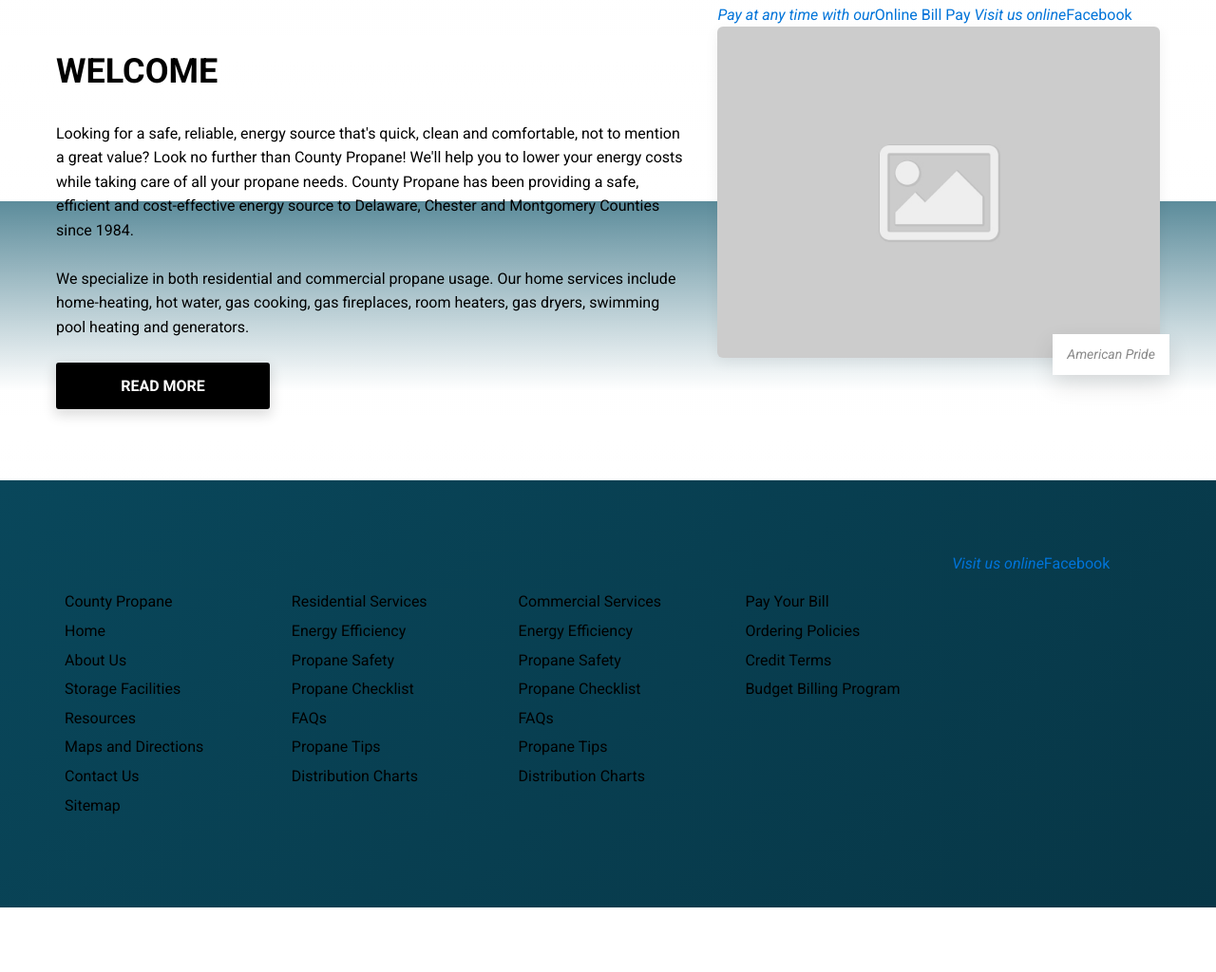
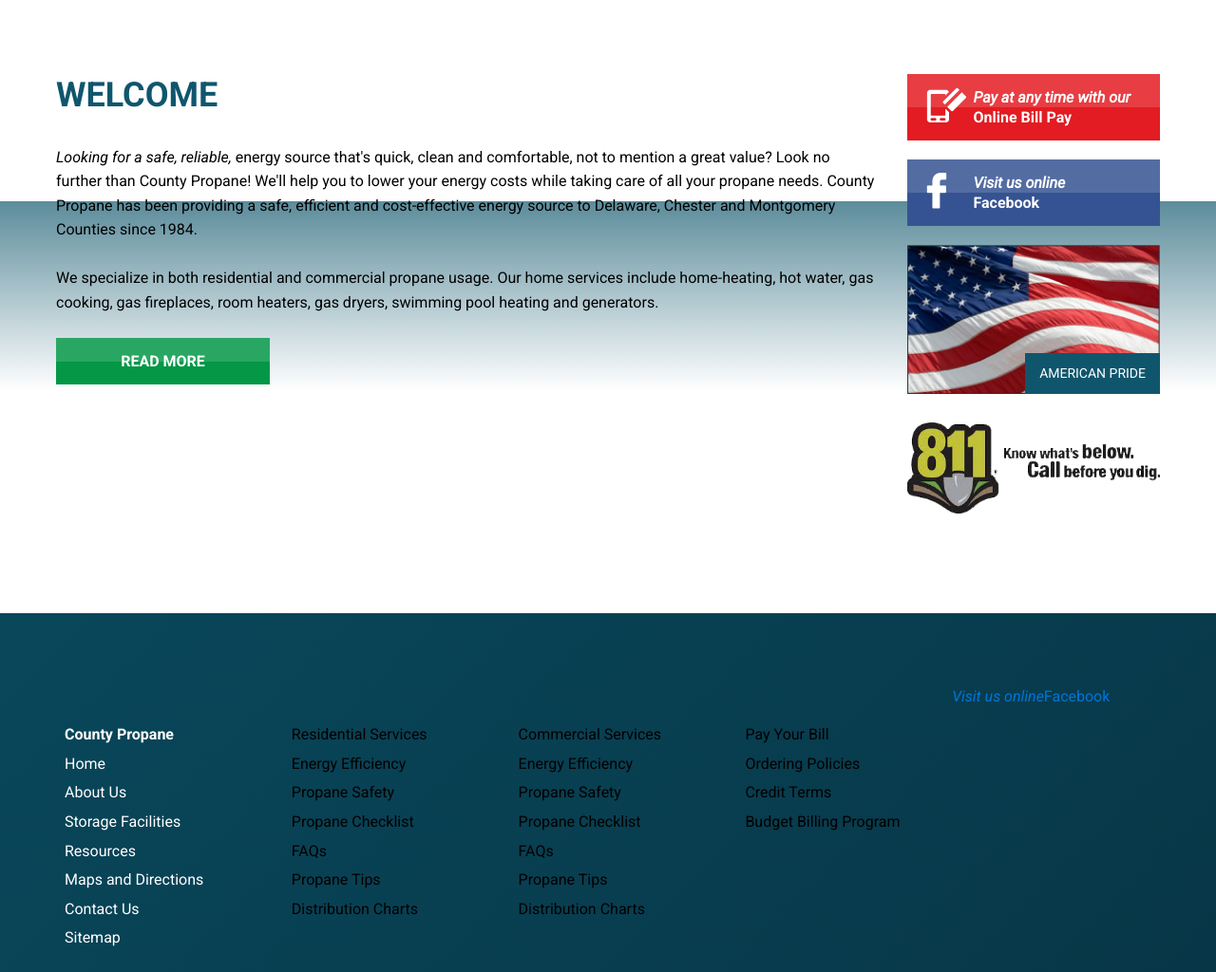
Before and after one commit to katya-allengoel/county-propane-responsive, a website: page app/index.html in a window 1280 px wide. Shown: the part 997-2021 px from the top of the page at 95% size. Before the commit the page ends 1953 px from the top, so only its background shows below. Drawn offline with nearby package versions, Linux system fonts and the light colour scheme.

Commit message:
main section and sidebar complete

```diff
--- a/app/assets/styles/2-base/_typography.css
+++ b/app/assets/styles/2-base/_typography.css
@@ -13,7 +13,7 @@ h3,
 h4,
 h5,
 h6 {
-    color:#000;
+    color:$primaryColor;
     font-weight:800;
     font-family: $primaryFont;
 }
--- a/app/assets/styles/4-modules/_4-modules.css
+++ b/app/assets/styles/4-modules/_4-modules.css
@@ -9,6 +9,7 @@
 @import "_list--arrow";
 @import "_quote";
 @import "_section";
+@import "_sidebar";
 @import "_square-gallery";
 @import "_text-link";
 @import "_two-column";
--- a/app/assets/styles/4-modules/_box.css
+++ b/app/assets/styles/4-modules/_box.css
@@ -39,15 +39,10 @@
     }
 
     &__image {
-
-
         & img{
                 width: 100%;
-
             }
     }
-
-
 
     &__button{
         position: absolute;
@@ -59,6 +54,7 @@
         text-transform: uppercase;
         background-color: rgba(15, 86, 109, 0.7);
         transition: all ease 0.25s;
+        font-style: italic;
 
         & i{
             transition: all ease 0.25s;
--- a/app/assets/styles/4-modules/_btn.css
+++ b/app/assets/styles/4-modules/_btn.css
@@ -1,7 +1,7 @@
 .btn {
-    min-width:225px;
+    width:100%;
     padding:14px 20px;
-    border-radius:3px;
+    border-radius:0px;
 	border:0;
 	display: inline-block;
     color:#fff;
@@ -12,6 +12,16 @@
     text-align:center;
     white-space:normal;
     transition:all 0.2s ease;
+
+    @mixin atSmall{
+    	width: auto;
+    	min-width: 225px;
+    }
+
+    &:hover{
+    	transform: translateY(-2px);
+    	box-shadow: 0 15px 35px 0 rgba(0,0,0,0.12);
+    }
 
 	&--primary {
 		background-color:$primaryColor;
@@ -62,6 +72,46 @@
 		}
 	}
 
+	&--green{
+		background-color: #039746;
+	}
+
+	&--red{
+		background-color: #e31b22;
+	}
+
+	&--blue{
+		background-color: #355392;
+	}
+
+	&--glare{
+		position: relative;
+		color: #ffffff;
+
+		&:after{
+			content: "";
+			position: absolute;
+			width: 100%;
+			height: 50%;
+			top:0;
+			left:0;
+			background-color: rgba(255,255,255,0.15);
+			transition: all ease 0.25s;
+
+
+		}
+
+		&:hover{
+			color: #fff;
+
+			&:after{
+				height: 100%;
+				background-color: rgba(255,255,255,0.05);
+			}
+		}
+
+	}
+
 	&--full {
 		width:100%;
 	}
@@ -81,8 +131,18 @@
 	}
 
 	&--icon-left {
-		& > .fa {
-			margin-right:10px;
+		text-align: left;
+		padding-left: 70px;
+		text-transform: none;
+
+		& > i {
+			display: block;
+		}
+
+		& > img {
+			position: absolute;
+			left: 20px;
+			max-height: 50px;
 		}
 	}
 
--- a/app/assets/styles/4-modules/_figures.css
+++ b/app/assets/styles/4-modules/_figures.css
@@ -1,23 +1,21 @@
 .figure {
-    position: relative;;
+    position: relative;
     > img {
-        border-radius:6px;
-        box-shadow:0 5px 15px rgba(0,0,0,0.06);
+        border-radius:0px;
+      /*  box-shadow:0 5px 15px rgba(0,0,0,0.06);*/
     }
 
     > figcaption {
-        position: relative;
+        position: absolute;
         z-index:2;
-        transform:
-            translateY(-25px)
-            translateX(10px);
-        background-color:#fff;
-        box-shadow:0 10px 25px 0 rgba(0,0,0,0.12);
+        background-color: $primaryColor;
         padding:10px 15px;
         max-width:90%;
         float:right;
         font-size:0.875em;
-        font-style:italic;
-        color:#888;
+        color:#fff;
+        text-transform: uppercase;
+        bottom:0;
+        right:0;
     }
 }
--- a/app/assets/styles/4-modules/_footer.css
+++ b/app/assets/styles/4-modules/_footer.css
@@ -6,6 +6,22 @@
 		width: 100%;
 		display: inline-block;
 		float: left;
+
+		&__list{
+
+			& li a {
+				color: #ffffff;
+
+				&:hover, &:focus, &:active{
+					color: $orange;
+				}
+			}
+
+			& > li:first-of-type{
+			font-weight: 700;
+			color: #ffffff;
+			}
+		}
 
 
 		@mixin atSmall{
--- a/app/assets/styles/4-modules/_section.css
+++ b/app/assets/styles/4-modules/_section.css
@@ -10,6 +10,10 @@
 
 	&--no-padding {
 		padding:0px!important;
+	}
+
+	&--no-padding-bottom {
+		padding-bottom:0px!important;
 	}
 
 	&--small {
--- /dev/null
+++ b/app/assets/styles/4-modules/_sidebar.css
@@ -0,0 +1,24 @@
+.sidebar {
+	width: 100%;
+
+	@mixin atSmall {
+		max-width: 400px;
+	}
+
+	& > .btn {
+		margin-bottom: 20px;
+		width: 100%;
+		display: inline-block;
+	}
+
+	& figure {
+
+		margin-bottom: 30px;
+
+		& > img {
+		width: 100%;
+		}
+	}
+
+
+}
--- a/app/index.html
+++ b/app/index.html
@@ -148,9 +148,9 @@
 		</div>
 
 
+	<section class="section">
+	<main role="main">
 
-	<main role="main">
-		<section class="section">
 
 				<div class="grid">
 					<div class="grid__column grid__column--12 grid__column--6--sm grid__column--3--lg">
@@ -210,48 +210,55 @@
 				</div>
 
 
+				<div class="section section--no-padding-bottom">
 					<div class="grid">
-					<div class="grid__column grid__column--12 grid__column--7--md">
+						<div class="grid__column grid__column--12  grid__column--8--md grid__column--9--lg">
 							<!--<h5 class="preheadline alpha">About the Template</h5>-->
-						<h2 class="">WELCOME</h2>
+							<h2 class="alpha">WELCOME</h2>
 
 							<!--<p class="lead">Use this document as a way to quickly start any new project.</p>-->
-						<p>Looking for a safe, reliable, energy source that's quick, clean and comfortable, not to mention a great value? Look no further than County Propane! We'll help you to lower your energy costs while taking care of all your propane needs. County Propane has been providing a safe, efficient and cost-effective energy source to Delaware, Chester and Montgomery Counties since 1984.</p>
+							<p><i>Looking for a safe, reliable,</i> energy source that's quick, clean and comfortable, not to mention a great value? Look no further than County Propane! We'll help you to lower your energy costs while taking care of all your propane needs. County Propane has been providing a safe, efficient and cost-effective energy source to Delaware, Chester and Montgomery Counties since 1984.</p>
 							<p>We specialize in both residential and commercial propane usage. Our home services include home-heating, hot water, gas cooking, gas fireplaces, room heaters, gas dryers, swimming pool heating and generators. </p>
 
-						<a href="#" class="btn btn--secondary">Read More</a>
+							<a href="#" class="btn btn--glare btn--green">Read More</a>
 
 						</div>
-					<div class="grid__column grid__column--12 grid__column--5--md margin-top margin-top--medium">
-						<a href="" class="btn--red-gradient"><i>Pay at any time with our</i>Online Bill Pay</a>
-						<a href="" class="btn--blue-gradient"><i>Visit us online</i>Facebook</a>
+						<div class="grid__column grid__column--12 grid__column--4--md grid__column--3--lg margin-top margin-top--medium">
+							<div class="sidebar">
+								<a href="" class="btn btn--red btn--glare btn--icon-left"><img src="assets/images/bill-pay-icon.png" alt=""><i>Pay at any time with our</i>Online Bill Pay</a>
+								<a href="" class="btn btn--blue btn--glare btn--icon-left"><img src="assets/images/facebook-icon.png" alt=""><i>Visit us online</i>Facebook</a>
 								<figure class="figure">
-							<img src="/assets/images/placeholder.jpg" alt="">
+									<img src="/assets/images/american-flag.png" alt="flag of the United States of America">
 									<figcaption>American Pride</figcaption>
 								</figure>
+								<figure class="figure">
+									<img src="/assets/images/811.png" alt="">
+
+								</figure>
+							</div>
+						</div>
 					</div>
 		        </div>
 
 
 
+	</main>
 </section>
-	</main>
-
 	</div> <!--/page container-->
 </div><!--/body__background-->
 
 	<div class="section footer section--gradient-primary">
 		<div class="container--fluid">
 			<div class="footer__box">
-					<ul class="list">
+					<ul class="list footer__box__list">
 						<li>County Propane</li>
-						<li>Home</li>
-						<li>About Us</li>
-						<li>Storage Facilities</li>
-						<li>Resources</li>
-						<li>Maps and Directions</li>
-						<li>Contact Us</li>
-						<li>Sitemap</li>
+						<li><a href="">Home</a></li>
+						<li><a href="">About Us</a></li>
+						<li><a href="">Storage Facilities</a></li>
+						<li><a href="">Resources</a></li>
+						<li><a href="">Maps and Directions</a></li>
+						<li><a href="">Contact Us</a></li>
+						<li><a href="">Sitemap</a></li>
 					</ul>
 			</div>
 			<div class="footer__box">
--- a/app/temp/styles/styles.css
+++ b/app/temp/styles/styles.css
@@ -2013,7 +2013,7 @@ h3,
 h4,
 h5,
 h6 {
-    color:#000;
+    color:#0f566d;
     font-weight:800;
     font-family: 'Roboto', sans-serif;
 }
@@ -2846,7 +2846,6 @@ p {
 
 .box__image img{
                 width: 100%;
-
             }
 
 .box__button{
@@ -2860,6 +2859,7 @@ p {
         background-color: rgba(15, 86, 109, 0.7);
         -webkit-transition: all ease 0.25s;
         transition: all ease 0.25s;
+        font-style: italic;
     }
 
 .box__button i{
@@ -2945,9 +2945,9 @@ p {
             }
 
 .btn {
-    min-width:225px;
+    width:100%;
     padding:14px 20px;
-    border-radius:3px;
+    border-radius:0px;
 	border:0;
 	display: inline-block;
     color:#fff;
@@ -2961,6 +2961,21 @@ p {
     transition:all 0.2s ease;
 }
 
+@media (min-width:576px) {
+
+.btn {
+    	width: auto;
+    	min-width: 225px
+}
+    }
+
+.btn:hover{
+    	-webkit-transform: translateY(-2px);
+    	        transform: translateY(-2px);
+    	-webkit-box-shadow: 0 15px 35px 0 rgba(0,0,0,0.12);
+    	        box-shadow: 0 15px 35px 0 rgba(0,0,0,0.12);
+    }
+
 .btn--primary {
 		background-color:#0f566d;
 		-webkit-box-shadow:0px 5px 13px 2px rgba(0,0,0,0.13);
@@ -3016,6 +3031,47 @@ p {
 			color:#000;
 		}
 
+.btn--green{
+		background-color: #039746;
+	}
+
+.btn--red{
+		background-color: #e31b22;
+	}
+
+.btn--blue{
+		background-color: #355392;
+	}
+
+.btn--glare{
+		position: relative;
+		color: #ffffff;
+
+	}
+
+.btn--glare:after{
+			content: "";
+			position: absolute;
+			width: 100%;
+			height: 50%;
+			top:0;
+			left:0;
+			background-color: rgba(255,255,255,0.15);
+			-webkit-transition: all ease 0.25s;
+			transition: all ease 0.25s;
+
+
+		}
+
+.btn--glare:hover{
+			color: #fff;
+		}
+
+.btn--glare:hover:after{
+				height: 100%;
+				background-color: rgba(255,255,255,0.05);
+			}
+
 .btn--full {
 		width:100%;
 	}
@@ -3034,8 +3090,20 @@ p {
 		min-width:auto;
 	}
 
-.btn--icon-left > .fa {
-			margin-right:10px;
+.btn--icon-left {
+		text-align: left;
+		padding-left: 70px;
+		text-transform: none;
+	}
+
+.btn--icon-left > i {
+			display: block;
+		}
+
+.btn--icon-left > img {
+			position: absolute;
+			left: 20px;
+			max-height: 50px;
 		}
 
 .btn--icon-right > .fa {
@@ -3047,29 +3115,22 @@ p {
 }
 
 .figure > img {
-        border-radius:6px;
-        -webkit-box-shadow:0 5px 15px rgba(0,0,0,0.06);
-                box-shadow:0 5px 15px rgba(0,0,0,0.06);
+        border-radius:0px;
+      /*  box-shadow:0 5px 15px rgba(0,0,0,0.06);*/
     }
 
 .figure > figcaption {
-        position: relative;
+        position: absolute;
         z-index:2;
-        -webkit-transform:
-            translateY(-25px)
-            translateX(10px);
-                transform:
-            translateY(-25px)
-            translateX(10px);
-        background-color:#fff;
-        -webkit-box-shadow:0 10px 25px 0 rgba(0,0,0,0.12);
-                box-shadow:0 10px 25px 0 rgba(0,0,0,0.12);
+        background-color: #0f566d;
         padding:10px 15px;
         max-width:90%;
         float:right;
         font-size:0.875em;
-        font-style:italic;
-        color:#888;
+        color:#fff;
+        text-transform: uppercase;
+        bottom:0;
+        right:0;
     }
 
 .footer{
@@ -3082,6 +3143,19 @@ p {
 		display: inline-block;
 		float: left;
 	}
+
+.footer__box__list li a {
+				color: #ffffff;
+			}
+
+.footer__box__list li a:hover, .footer__box__list li a:focus, .footer__box__list li a:active{
+					color: #b95e00;
+				}
+
+.footer__box__list > li:first-of-type{
+			font-weight: 700;
+			color: #ffffff;
+			}
 
 @media (min-width:576px) {
 
@@ -3210,6 +3284,10 @@ p {
 		padding:0px!important;
 	}
 
+.section--no-padding-bottom {
+		padding-bottom:0px!important;
+	}
+
 .section--small {
 		padding-top:30px;
 		padding-bottom:30px;
@@ -3293,6 +3371,36 @@ p {
 	.section--dark h6  {
 		color:#fff;
 	}
+
+.sidebar {
+	width: 100%;
+
+
+}
+
+@media (min-width:576px) {
+
+.sidebar {
+		max-width: 400px
+
+
+}
+    }
+
+.sidebar > .btn {
+		margin-bottom: 20px;
+		width: 100%;
+		display: inline-block;
+	}
+
+.sidebar figure {
+
+		margin-bottom: 30px;
+	}
+
+.sidebar figure > img {
+		width: 100%;
+		}
 
 .square-gallery {
 	display:-webkit-box;
```
Also changed, not shown: app/assets/images/811.png (added), app/assets/images/american-flag.png (added), app/assets/images/bill-pay-icon.png (added), app/assets/images/facebook-icon.png (added). Lines whose indentation alone changed are shown as unchanged.
